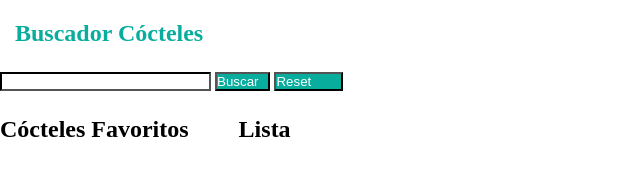
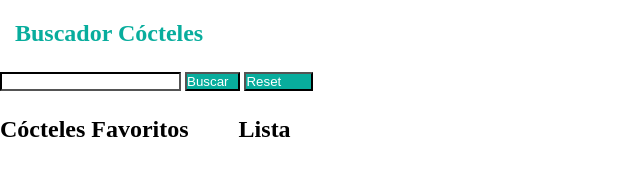
Before and after one commit to Adalab/modulo-2-evaluacion-final-mfranes, a website built with Vite: page src/index.html in a window 1280 px wide. Shown: the whole page, without its empty margins (0-640 px from the left). Built offline with nearby package versions, Linux system fonts and the light colour scheme.

Commit message:
remove padding

```diff
--- a/src/scss/layout/_searchCocktails.scss
+++ b/src/scss/layout/_searchCocktails.scss
@@ -8,13 +8,11 @@
 }
 .colorInput{
   border-color: black;
-  padding-left: 30px;
 }
 .buttonStyleSearch{
   background-color: #08ad9d;
   color: white;
   padding-right: 10px;
-
 }
 
 .buttonRestStyle{
```
Also changed, not shown: src/partials/searchCocktails.html (+1 -1 lines).
